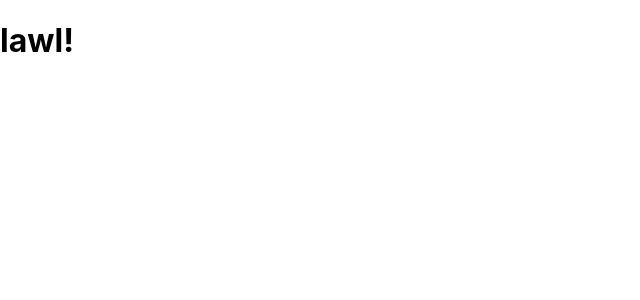
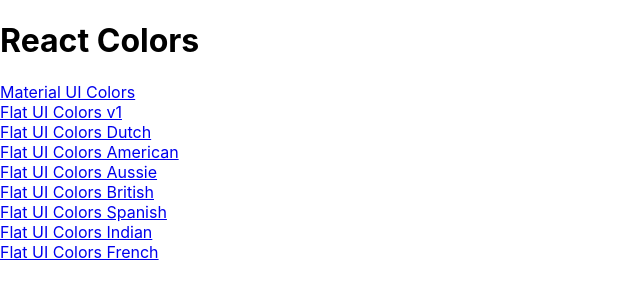
Before and after one commit to RGnt/colors-app, a React (Create React App) app: page / in a window 1280 px wide. Shown: the top 300 px of the page, without its empty margins (0-640 px from the left). Built offline with nearby package versions, Linux system fonts and the light colour scheme.

Commit message:
Add palette list and working links

```diff
--- a/src/App.js
+++ b/src/App.js
@@ -3,12 +3,14 @@
 import Palette from './Palette/Palette';
 import seedColors from './utils/seedColors';
 import { generatePalette } from './utils/colorHelpers';
+import PaletteList from './PaletteList/PaletteList';
 
 const App = () => {
   const findPalette = (id) => seedColors.find(palette => palette.id === id)
   return (
     <Switch>
-      <Route exact path="/" render={() => <h1>lawl!</h1>} />
+
+      <Route exact path="/" render={() => <PaletteList palettes={seedColors.map(palette => { return { palId: palette.id, palName: palette.paletteName, palette: palette.colors } })} />} />
       <Route exact path="/palette/:id" render={
         (routeProps) =>
           <Palette
@@ -17,9 +19,7 @@
             } />
       } />
     </Switch>
-    // {/* <div>
-    //   <Palette palette={generatePalette(seedColors[4])} />
-    // </div> */}
+
   );
 };
 export default App;
--- a/src/Navbar/Navbar.js
+++ b/src/Navbar/Navbar.js
@@ -1,4 +1,5 @@
 import React from 'react';
+import { Link } from 'react-router-dom';
 import { Select } from '@material-ui/core';
 import { MenuItem } from '@material-ui/core';
 import { Snackbar } from '@material-ui/core';
@@ -16,7 +17,7 @@
     return (
         <header className="Navbar">
             <div className="logo">
-                <a href="/">reactcolorpicker</a>
+                <Link to={"/"}>reactcolorpicker</Link>
             </div>
             <div className="slider-container">
                 <span>Level: {level}</span>
--- /dev/null
+++ b/src/PaletteList/PaletteList.js
@@ -0,0 +1,14 @@
+import React from 'react';
+import { Link } from 'react-router-dom';
+
+const PaletteList = ({ palettes }) => {
+    console.log('Palette List', palettes)
+    const paletteLinks = palettes.map(link => <div key={link.palId}><Link to={`/palette/${link.palId}`}>{link.palName}</Link></div>)
+    return (
+        <div>
+            <h1>React Colors</h1>
+            {paletteLinks}
+        </div>
+    );
+};
+export default PaletteList;
```
Also changed, not shown: src/PaletteList/PaletteList.scss (added).
